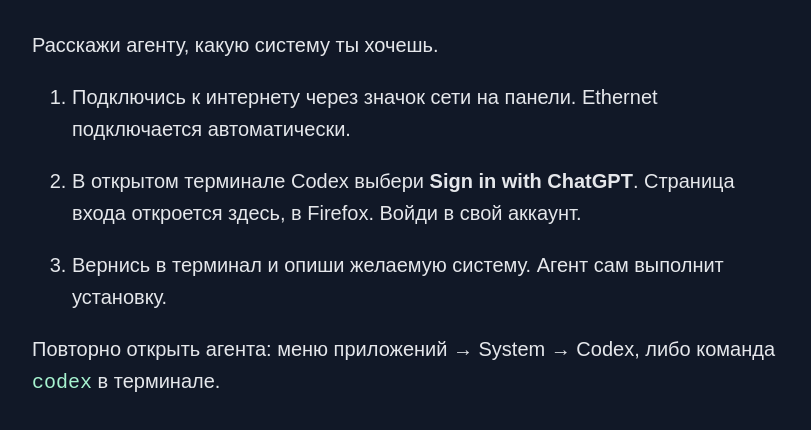
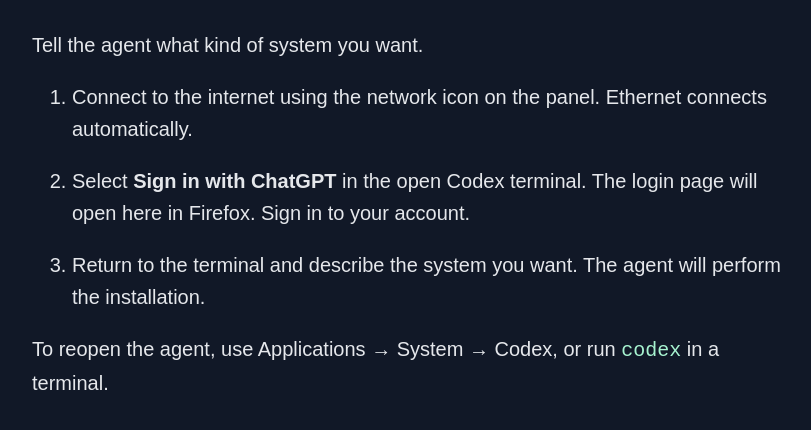
Before and after one commit to ZeusKronid/agi-os, a plain HTML site: page archiso/airootfs/usr/local/share/agi-os/welcome.html in a window 1280 px wide. Shown: the part 200-630 px from the top of the page, without its empty margins (228-1039 px from the left). Drawn offline with Linux system fonts and the light colour scheme.

Commit message:
Translate documentation and live welcome page into English

```diff
--- a/archiso/airootfs/usr/local/share/agi-os/welcome.html
+++ b/archiso/airootfs/usr/local/share/agi-os/welcome.html
@@ -1,5 +1,5 @@
 <!doctype html>
-<html lang="ru">
+<html lang="en">
 <meta charset="utf-8">
 <meta name="viewport" content="width=device-width, initial-scale=1">
 <title>AGI OS</title>
@@ -8,12 +8,12 @@
 h1 { color:#a7f3d0; font-size:48px } li { margin:20px 0 } code { color:#a7f3d0 }
 </style>
 <h1>AGI OS</h1>
-<p>Расскажи агенту, какую систему ты хочешь.</p>
+<p>Tell the agent what kind of system you want.</p>
 <ol>
-<li>Подключись к интернету через значок сети на панели. Ethernet подключается автоматически.</li>
-<li>В открытом терминале Codex выбери <strong>Sign in with ChatGPT</strong>.
-Страница входа откроется здесь, в Firefox. Войди в свой аккаунт.</li>
-<li>Вернись в терминал и опиши желаемую систему. Агент сам выполнит установку.</li>
+<li>Connect to the internet using the network icon on the panel. Ethernet connects automatically.</li>
+<li>Select <strong>Sign in with ChatGPT</strong> in the open Codex terminal.
+The login page will open here in Firefox. Sign in to your account.</li>
+<li>Return to the terminal and describe the system you want. The agent will perform the installation.</li>
 </ol>
-<p>Повторно открыть агента: меню приложений → System → Codex, либо команда <code>codex</code> в терминале.</p>
+<p>To reopen the agent, use Applications → System → Codex, or run <code>codex</code> in a terminal.</p>
 </html>
```
Also changed, not shown: README.md.
